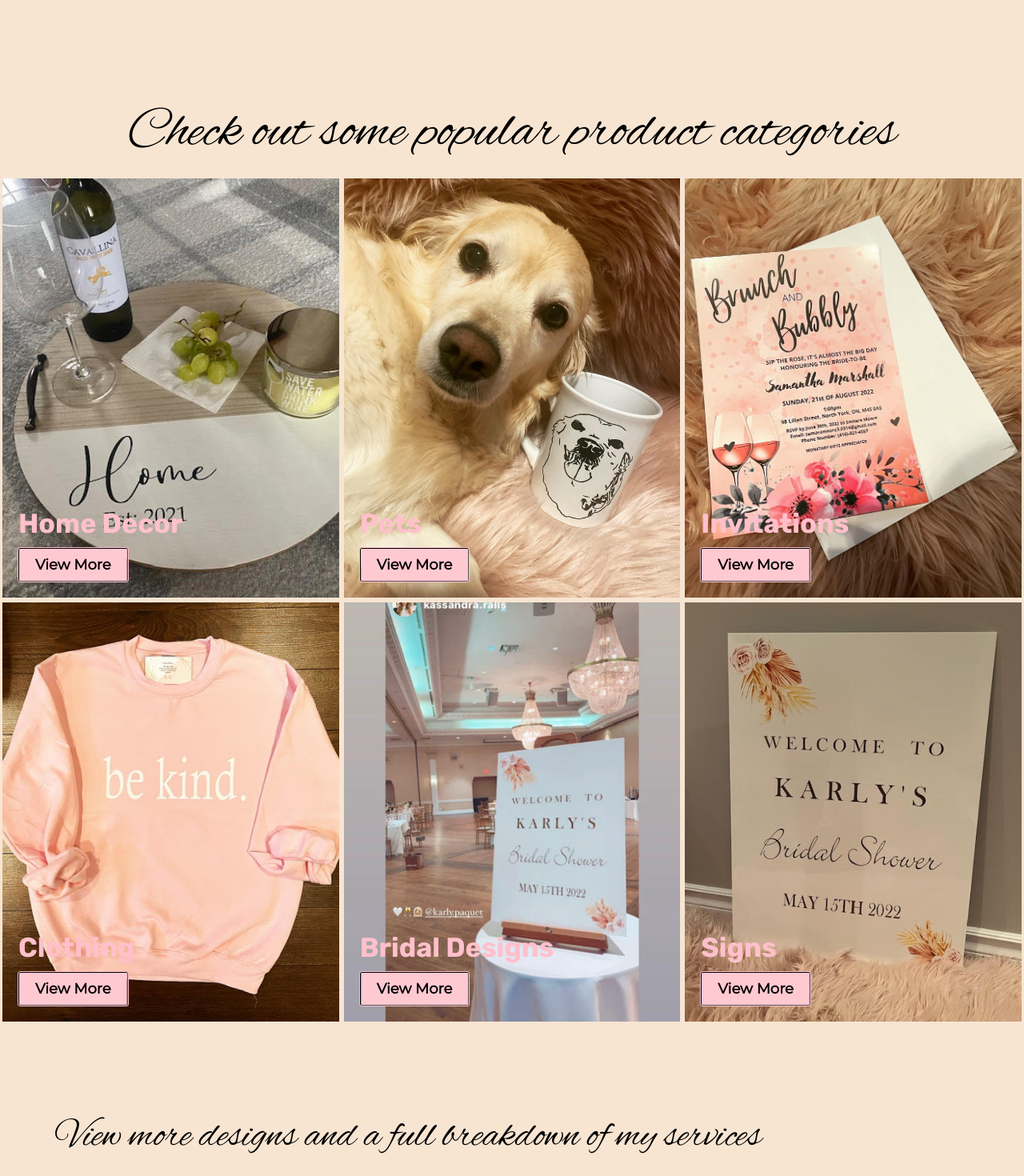
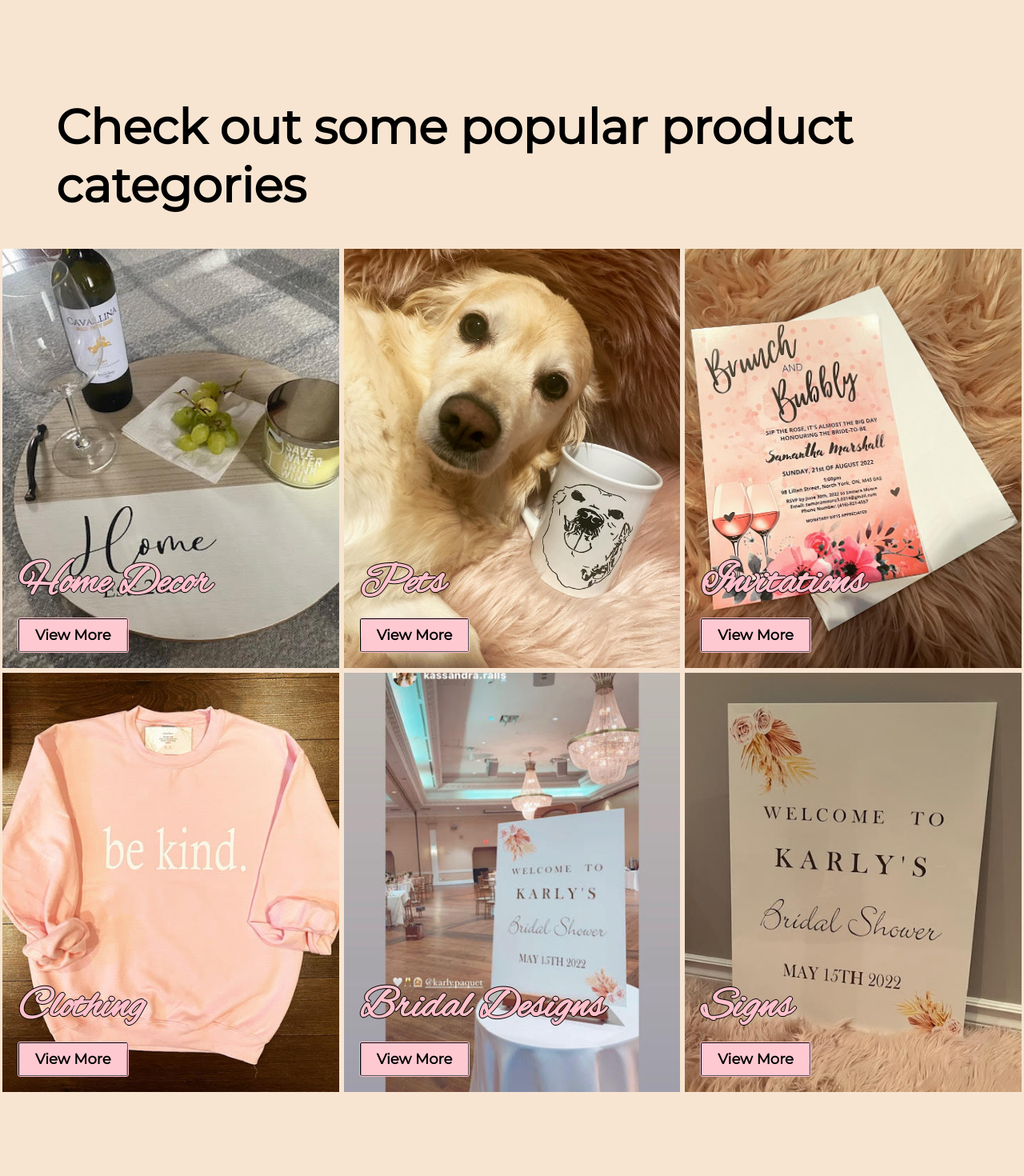
Before and after one commit to Nuccino92/nuccis.designs-business-site, a React (Create React App) app: page / in a window 1280 px wide. Shown: the part 920-2390 px from the top of the page at 80% size. Built offline with nearby package versions, Linux system fonts and the light colour scheme.

Commit message:
adjusted category fonts

```diff
--- a/src/components/homepage/categories/HomepageCategories.scss
+++ b/src/components/homepage/categories/HomepageCategories.scss
@@ -9,36 +9,17 @@
   }
 
   h2 {
-    font-size: 90px;
-    padding: 0 0 10px 70px;
-    font-family: var.$Alex-Brush;
-    font-weight: 400;
+    font-size: 60px;
+    padding: 0 0 40px 70px;
 
-    @media (max-width: 1400px) {
-      font-size: 70px;
+    @media (max-width: 700px) {
       text-align: center;
-      padding: 0 0 10px 0;
-    }
-
-    @media (max-width: 1150px) {
-      font-size: 65px;
-      text-align: center;
-    }
-
-    @media (max-width: 905px) {
-      font-size: 55px;
-      text-align: center;
-    }
-
-    @media (max-width: 750px) {
-      font-weight: 600;
-      font-size: 43px;
-      padding-top: 40px;
+      font-size: 33px;
+      padding: 0 10px 40px 10px;
     }
 
     @media (max-width: 500px) {
-      font-size: 37px;
-      padding-top: 0;
+      font-size: 25px;
     }
   }
 
@@ -66,13 +47,18 @@
         margin: 0 0 20px 20px;
 
         h4 {
-          font-family: var.$Rubik;
-          font-size: 52px;
+          font-family: var.$Alex-Brush;
+          font-size: 72px;
+          text-shadow: -1px 0 black, 0 1px black, 1px 0 black, 0 -1px black;
           color: pink;
           margin-bottom: 10px;
 
-          @media (max-width: 1400px) {
-            font-size: 34px;
+          @media (max-width: 1470px) {
+            font-size: 54px;
+          }
+
+          @media (max-width: 1010px) {
+            font-size: 44px;
           }
         }
 
@@ -131,25 +117,11 @@
     }
 
     h4 {
-      font-size: 80px;
+      font-size: 42px;
       margin-bottom: 20px;
-      font-family: var.$Alex-Brush;
-      font-weight: 400;
 
-      @media (max-width: 1750px) {
-        font-size: 70px;
-      }
-
-      @media (max-width: 1450px) {
-        font-size: 60px;
-      }
-
-      @media (max-width: 1300px) {
-        font-size: 50px;
-      }
-
-      @media (max-width: 970px) {
-        font-size: 40px;
+      @media (max-width: 650px) {
+        font-size: 22px;
       }
     }
 
--- a/src/components/homepage/categories/HomepageCategories.tsx
+++ b/src/components/homepage/categories/HomepageCategories.tsx
@@ -23,21 +23,21 @@ const HomepageCategories = () => {
         <Col>
           <img src={homeDecorCover} alt="Pillows with custom print"></img>
           <Container>
-            <h4>Home Decor</h4>
+            <h4 aria-label="Home Decor">Home Decor</h4>
             <button>View More</button>
           </Container>
         </Col>
         <Col>
           <img src={petCover} alt="Dog with mug of decal of it"></img>
           <Container>
-            <h4>Pets</h4>
+            <h4 aria-label="Pets">Pets</h4>
             <button>View More</button>
           </Container>
         </Col>
         <Col>
           <img src={invitationCover} alt="Custom invitations"></img>
           <Container>
-            <h4>Invitations</h4>
+            <h4 aria-label="Invitations">Invitations</h4>
             <button>View More</button>
           </Container>
         </Col>
@@ -46,35 +46,37 @@ const HomepageCategories = () => {
         <Col>
           <img src={clothingCover} alt="Custom t-shirts"></img>
           <Container>
-            <h4>Clothing</h4>
+            <h4 aria-label="Clothing">Clothing</h4>
             <button>View More</button>
           </Container>
         </Col>
         <Col>
           <img src={bridalCover} alt="Bridal party carepackage"></img>
           <Container>
-            <h4>Bridal Designs</h4>
+            <h4 aria-label="Bridal Designs">Bridal Designs</h4>
             <button>View More</button>
           </Container>
         </Col>
         <Col>
           <img src={signCover} alt="Custom t-shirts"></img>
           <Container>
-            <h4>Signs</h4>
+            <h4 aria-label="Signs">Signs</h4>
             <button>View More</button>
           </Container>
         </Col>
       </Row>
 
       <Container className="view-more-categories">
-        <h4>View more designs and a full breakdown of my services</h4>
+        <h4 aria-label="View more caregories">
+          View more designs and a full breakdown of my services
+        </h4>
         <Link to="/services">
           <button>Click Here</button>
         </Link>
         <Container>
-          <img src={TeddyBear} alt=""></img>
-          <img src={DogMug} alt=""></img>
-          <img src={GroomsPackage} alt=""></img>
+          <img src={TeddyBear} alt="teddy bear"></img>
+          <img src={DogMug} alt="dog with decal of itself on a much"></img>
+          <img src={GroomsPackage} alt="box with custom decal on it"></img>
         </Container>
       </Container>
     </Container>
--- a/src/components/homepage/contact/HomepageContact.scss
+++ b/src/components/homepage/contact/HomepageContact.scss
@@ -12,28 +12,11 @@
   h2 {
     font-size: 60px;
     margin-bottom: 27px;
-
-    @media (max-width: 1170px) {
-      font-size: 55px;
-    }
-
-    @media (max-width: 440px) {
-      font-size: 40px;
-    }
   }
 
   p {
     font-size: 30px;
     margin-bottom: 55px;
-
-    @media (max-width: 1170px) {
-      font-size: 23px;
-    }
-
-    @media (max-width: 900px) {
-      font-size: 17px;
-      text-align: center;
-    }
   }
 
   a {
```
